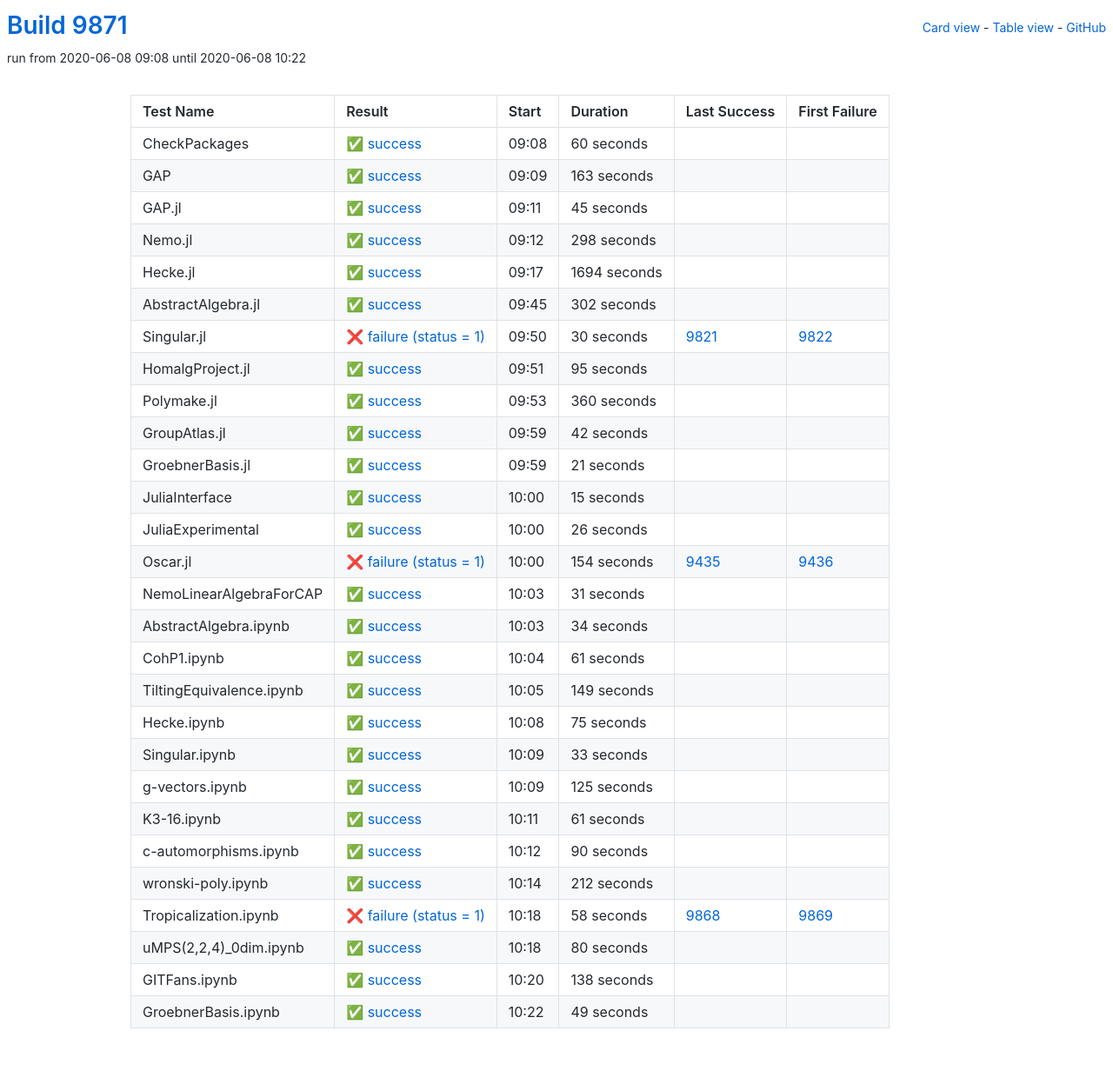
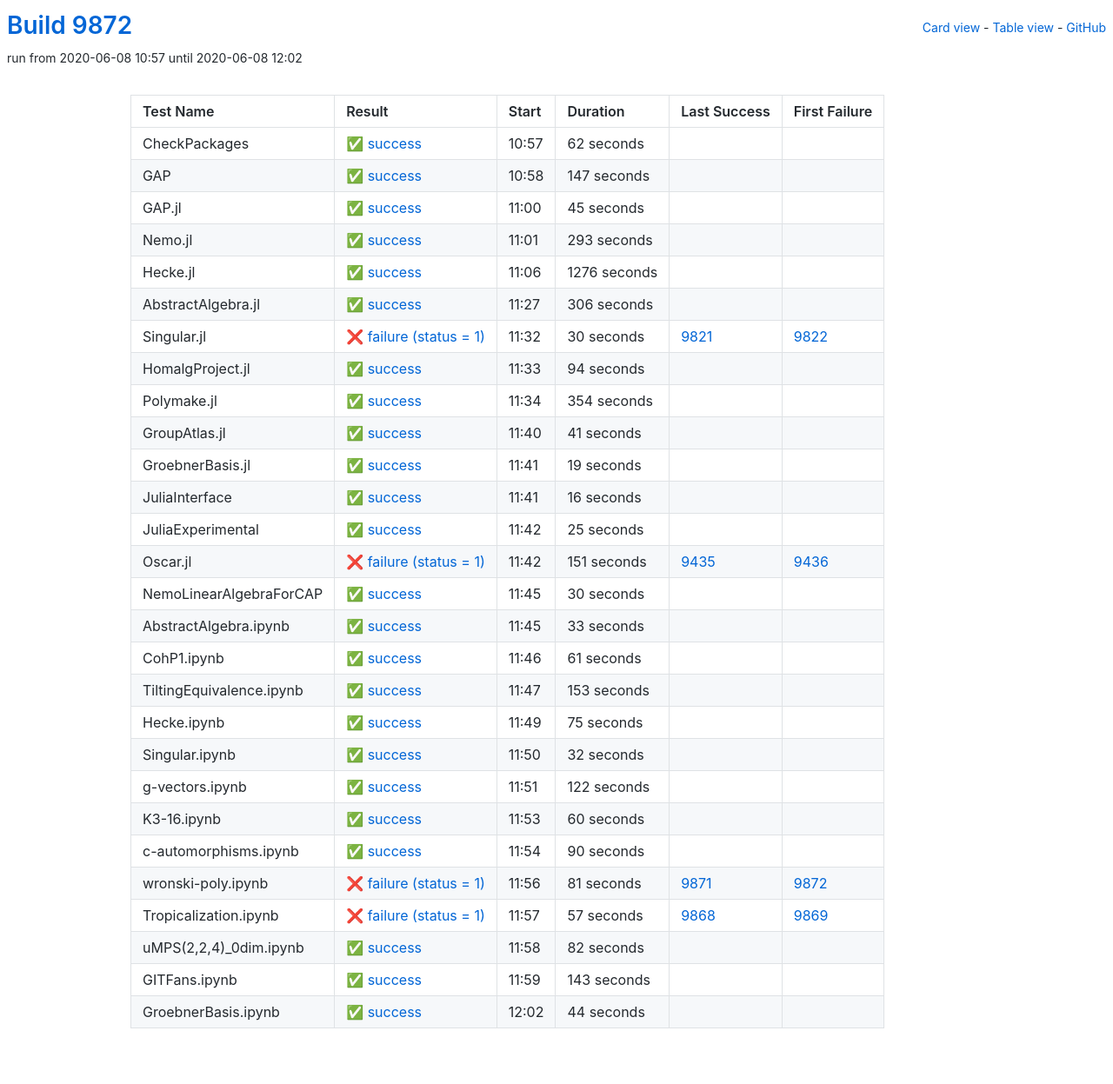
Before and after one commit to oscar-system/oscar-ci-status, a Jekyll site: the page built from table.html, in a window 1280 px wide. Shown: the whole page at 87% size. Built offline with Jekyll 4.4.1, drawn with Linux system fonts in a browser that asks for light colours.

Commit message:
Build 9872

```diff
--- a/_data/ci.yml
+++ b/_data/ci.yml
@@ -1,29 +1,29 @@
-build: 9871
-build_url: https://oscarci.mathematik.uni-kl.de/job/oscar/9871/
+build: 9872
+build_url: https://oscarci.mathematik.uni-kl.de/job/oscar/9872/
 job: oscar
 tests:
-- duration: 60
+- duration: 62
   exitcode: 0
   first_failure: false
   first_failure_url: null
   id: checkpackages
   last_success: false
   last_success_url: null
-  log: https://oscarci.mathematik.uni-kl.de/job/oscar/9871/artifact/logs/build-9871/CheckPackages.log
+  log: https://oscarci.mathematik.uni-kl.de/job/oscar/9872/artifact/logs/build-9872/CheckPackages.log
   name: CheckPackages
-  start: 2020-06-08 09:08
+  start: 2020-06-08 10:57
   status: success
   success: true
-- duration: 163
+- duration: 147
   exitcode: 0
   first_failure: false
   first_failure_url: null
   id: gap
   last_success: false
   last_success_url: null
-  log: https://oscarci.mathematik.uni-kl.de/job/oscar/9871/artifact/logs/build-9871/GAP.log
+  log: https://oscarci.mathematik.uni-kl.de/job/oscar/9872/artifact/logs/build-9872/GAP.log
   name: GAP
-  start: 2020-06-08 09:09
+  start: 2020-06-08 10:58
   status: success
   success: true
 - duration: 45
@@ -33,45 +33,45 @@
   id: gap-jl
   last_success: false
   last_success_url: null
-  log: https://oscarci.mathematik.uni-kl.de/job/oscar/9871/artifact/logs/build-9871/GAP.jl.log
+  log: https://oscarci.mathematik.uni-kl.de/job/oscar/9872/artifact/logs/build-9872/GAP.jl.log
   name: GAP.jl
-  start: 2020-06-08 09:11
+  start: 2020-06-08 11:00
   status: success
   success: true
-- duration: 298
+- duration: 293
   exitcode: 0
   first_failure: false
   first_failure_url: null
   id: nemo-jl
   last_success: false
   last_success_url: null
-  log: https://oscarci.mathematik.uni-kl.de/job/oscar/9871/artifact/logs/build-9871/Nemo.jl.log
+  log: https://oscarci.mathematik.uni-kl.de/job/oscar/9872/artifact/logs/build-9872/Nemo.jl.log
   name: Nemo.jl
-  start: 2020-06-08 09:12
+  start: 2020-06-08 11:01
   status: success
   success: true
-- duration: 1694
+- duration: 1276
   exitcode: 0
   first_failure: false
   first_failure_url: null
   id: hecke-jl
   last_success: false
   last_success_url: null
-  log: https://oscarci.mathematik.uni-kl.de/job/oscar/9871/artifact/logs/build-9871/Hecke.jl.log
+  log: https://oscarci.mathematik.uni-kl.de/job/oscar/9872/artifact/logs/build-9872/Hecke.jl.log
   name: Hecke.jl
-  start: 2020-06-08 09:17
+  start: 2020-06-08 11:06
   status: success
   success: true
-- duration: 302
+- duration: 306
   exitcode: 0
   first_failure: false
   first_failure_url: null
   id: abstractalgebra-jl
   last_success: false
   last_success_url: null
-  log: https://oscarci.mathematik.uni-kl.de/job/oscar/9871/artifact/logs/build-9871/AbstractAlgebra.jl.log
+  log: https://oscarci.mathematik.uni-kl.de/job/oscar/9872/artifact/logs/build-9872/AbstractAlgebra.jl.log
   name: AbstractAlgebra.jl
-  start: 2020-06-08 09:45
+  start: 2020-06-08 11:27
   status: success
   success: true
 - duration: 30
@@ -81,117 +81,117 @@
   id: singular-jl
   last_success: 9821
   last_success_url: https://oscarci.mathematik.uni-kl.de/job/oscar/9821/
-  log: https://oscarci.mathematik.uni-kl.de/job/oscar/9871/artifact/logs/build-9871/Singular.jl.log
+  log: https://oscarci.mathematik.uni-kl.de/job/oscar/9872/artifact/logs/build-9872/Singular.jl.log
   name: Singular.jl
-  start: 2020-06-08 09:50
+  start: 2020-06-08 11:32
   status: failure
   success: false
-- duration: 95
+- duration: 94
   exitcode: 0
   first_failure: false
   first_failure_url: null
   id: homalgproject-jl
   last_success: false
   last_success_url: null
-  log: https://oscarci.mathematik.uni-kl.de/job/oscar/9871/artifact/logs/build-9871/HomalgProject.jl.log
+  log: https://oscarci.mathematik.uni-kl.de/job/oscar/9872/artifact/logs/build-9872/HomalgProject.jl.log
   name: HomalgProject.jl
-  start: 2020-06-08 09:51
+  start: 2020-06-08 11:33
   status: success
   success: true
-- duration: 360
+- duration: 354
   exitcode: 0
   first_failure: false
   first_failure_url: null
   id: polymake-jl
   last_success: false
   last_success_url: null
-  log: https://oscarci.mathematik.uni-kl.de/job/oscar/9871/artifact/logs/build-9871/Polymake.jl.log
+  log: https://oscarci.mathematik.uni-kl.de/job/oscar/9872/artifact/logs/build-9872/Polymake.jl.log
   name: Polymake.jl
-  start: 2020-06-08 09:53
+  start: 2020-06-08 11:34
   status: success
   success: true
-- duration: 42
+- duration: 41
   exitcode: 0
   first_failure: false
   first_failure_url: null
   id: groupatlas-jl
   last_success: false
   last_success_url: null
-  log: https://oscarci.mathematik.uni-kl.de/job/oscar/9871/artifact/logs/build-9871/GroupAtlas.jl.log
+  log: https://oscarci.mathematik.uni-kl.de/job/oscar/9872/artifact/logs/build-9872/GroupAtlas.jl.log
   name: GroupAtlas.jl
-  start: 2020-06-08 09:59
+  start: 2020-06-08 11:40
   status: success
   success: true
-- duration: 21
+- duration: 19
   exitcode: 0
   first_failure: false
   first_failure_url: null
   id: groebnerbasis-jl
   last_success: false
   last_success_url: null
-  log: https://oscarci.mathematik.uni-kl.de/job/oscar/9871/artifact/logs/build-9871/GroebnerBasis.jl.log
+  log: https://oscarci.mathematik.uni-kl.de/job/oscar/9872/artifact/logs/build-9872/GroebnerBasis.jl.log
   name: GroebnerBasis.jl
-  start: 2020-06-08 09:59
+  start: 2020-06-08 11:41
   status: success
   success: true
-- duration: 15
+- duration: 16
   exitcode: 0
   first_failure: false
   first_failure_url: null
   id: juliainterface
   last_success: false
   last_success_url: null
-  log: https://oscarci.mathematik.uni-kl.de/job/oscar/9871/artifact/logs/build-9871/JuliaInterface.log
+  log: https://oscarci.mathematik.uni-kl.de/job/oscar/9872/artifact/logs/build-9872/JuliaInterface.log
   name: JuliaInterface
-  start: 2020-06-08 10:00
+  start: 2020-06-08 11:41
   status: success
   success: true
-- duration: 26
+- duration: 25
   exitcode: 0
   first_failure: false
   first_failure_url: null
   id: juliaexperimental
   last_success: false
   last_success_url: null
-  log: https://oscarci.mathematik.uni-kl.de/job/oscar/9871/artifact/logs/build-9871/JuliaExperimental.log
+  log: https://oscarci.mathematik.uni-kl.de/job/oscar/9872/artifact/logs/build-9872/JuliaExperimental.log
   name: JuliaExperimental
-  start: 2020-06-08 10:00
+  start: 2020-06-08 11:42
   status: success
   success: true
-- duration: 154
+- duration: 151
   exitcode: 1
   first_failure: 9436
   first_failure_url: https://oscarci.mathematik.uni-kl.de/job/oscar/9436/
   id: oscar-jl
   last_success: 9435
   last_success_url: https://oscarci.mathematik.uni-kl.de/job/oscar/9435/
-  log: https://oscarci.mathematik.uni-kl.de/job/oscar/9871/artifact/logs/build-9871/Oscar.jl.log
+  log: https://oscarci.mathematik.uni-kl.de/job/oscar/9872/artifact/logs/build-9872/Oscar.jl.log
   name: Oscar.jl
-  start: 2020-06-08 10:00
+  start: 2020-06-08 11:42
   status: failure
   success: false
-- duration: 31
+- duration: 30
   exitcode: 0
   first_failure: false
   first_failure_url: null
   id: nemolinearalgebraforcap
   last_success: false
   last_success_url: null
-  log: https://oscarci.mathematik.uni-kl.de/job/oscar/9871/artifact/logs/build-9871/NemoLinearAlgebraForCAP.log
+  log: https://oscarci.mathematik.uni-kl.de/job/oscar/9872/artifact/logs/build-9872/NemoLinearAlgebraForCAP.log
   name: NemoLinearAlgebraForCAP
-  start: 2020-06-08 10:03
+  start: 2020-06-08 11:45
   status: success
   success: true
-- duration: 34
+- duration: 33
   exitcode: 0
   first_failure: false
   first_failure_url: null
   id: abstractalgebra-ipynb
   last_success: false
   last_success_url: null
-  log: https://oscarci.mathematik.uni-kl.de/job/oscar/9871/artifact/logs/build-9871/AbstractAlgebra.ipynb.log
+  log: https://oscarci.mathematik.uni-kl.de/job/oscar/9872/artifact/logs/build-9872/AbstractAlgebra.ipynb.log
   name: AbstractAlgebra.ipynb
-  start: 2020-06-08 10:03
+  start: 2020-06-08 11:45
   status: success
   success: true
 - duration: 61
@@ -201,21 +201,21 @@
   id: cohp1-ipynb
   last_success: false
   last_success_url: null
-  log: https://oscarci.mathematik.uni-kl.de/job/oscar/9871/artifact/logs/build-9871/CohP1.ipynb.log
+  log: https://oscarci.mathematik.uni-kl.de/job/oscar/9872/artifact/logs/build-9872/CohP1.ipynb.log
   name: CohP1.ipynb
-  start: 2020-06-08 10:04
+  start: 2020-06-08 11:46
   status: success
   success: true
-- duration: 149
+- duration: 153
   exitcode: 0
   first_failure: false
   first_failure_url: null
   id: tiltingequivalence-ipynb
   last_success: false
   last_success_url: null
-  log: https://oscarci.mathematik.uni-kl.de/job/oscar/9871/artifact/logs/build-9871/TiltingEquivalence.ipynb.log
+  log: https://oscarci.mathematik.uni-kl.de/job/oscar/9872/artifact/logs/build-9872/TiltingEquivalence.ipynb.log
   name: TiltingEquivalence.ipynb
-  start: 2020-06-08 10:05
+  start: 2020-06-08 11:47
   status: success
   success: true
 - duration: 75
@@ -225,45 +225,45 @@
   id: hecke-ipynb
   last_success: false
   last_success_url: null
-  log: https://oscarci.mathematik.uni-kl.de/job/oscar/9871/artifact/logs/build-9871/Hecke.ipynb.log
+  log: https://oscarci.mathematik.uni-kl.de/job/oscar/9872/artifact/logs/build-9872/Hecke.ipynb.log
   name: Hecke.ipynb
-  start: 2020-06-08 10:08
+  start: 2020-06-08 11:49
   status: success
   success: true
-- duration: 33
+- duration: 32
   exitcode: 0
   first_failure: false
   first_failure_url: null
   id: singular-ipynb
   last_success: false
   last_success_url: null
-  log: https://oscarci.mathematik.uni-kl.de/job/oscar/9871/artifact/logs/build-9871/Singular.ipynb.log
+  log: https://oscarci.mathematik.uni-kl.de/job/oscar/9872/artifact/logs/build-9872/Singular.ipynb.log
   name: Singular.ipynb
-  start: 2020-06-08 10:09
+  start: 2020-06-08 11:50
   status: success
   success: true
-- duration: 125
+- duration: 122
   exitcode: 0
   first_failure: false
   first_failure_url: null
   id: g-vectors-ipynb
   last_success: false
   last_success_url: null
-  log: https://oscarci.mathematik.uni-kl.de/job/oscar/9871/artifact/logs/build-9871/g-vectors.ipynb.log
+  log: https://oscarci.mathematik.uni-kl.de/job/oscar/9872/artifact/logs/build-9872/g-vectors.ipynb.log
   name: g-vectors.ipynb
-  start: 2020-06-08 10:09
+  start: 2020-06-08 11:51
   status: success
   success: true
-- duration: 61
+- duration: 60
   exitcode: 0
   first_failure: false
   first_failure_url: null
   id: k3-16-ipynb
   last_success: false
   last_success_url: null
-  log: https://oscarci.mathematik.uni-kl.de/job/oscar/9871/artifact/logs/build-9871/K3-16.ipynb.log
+  log: https://oscarci.mathematik.uni-kl.de/job/oscar/9872/artifact/logs/build-9872/K3-16.ipynb.log
   name: K3-16.ipynb
-  start: 2020-06-08 10:11
+  start: 2020-06-08 11:53
   status: success
   success: true
 - duration: 90
@@ -273,68 +273,68 @@
   id: c-automorphisms-ipynb
   last_success: false
   last_success_url: null
-  log: https://oscarci.mathematik.uni-kl.de/job/oscar/9871/artifact/logs/build-9871/c-automorphisms.ipynb.log
+  log: https://oscarci.mathematik.uni-kl.de/job/oscar/9872/artifact/logs/build-9872/c-automorphisms.ipynb.log
   name: c-automorphisms.ipynb
-  start: 2020-06-08 10:12
+  start: 2020-06-08 11:54
   status: success
   success: true
-- duration: 212
-  exitcode: 0
-  first_failure: false
-  first_failure_url: null
+- duration: 81
+  exitcode: 1
+  first_failure: 9872
+  first_failure_url: https://oscarci.mathematik.uni-kl.de/job/oscar/9872/
   id: wronski-poly-ipynb
-  last_success: false
-  last_success_url: null
-  log: https://oscarci.mathematik.uni-kl.de/job/oscar/9871/artifact/logs/build-9871/wronski-poly.ipynb.log
+  last_success: 9871
+  last_success_url: https://oscarci.mathematik.uni-kl.de/job/oscar/9871/
+  log: https://oscarci.mathematik.uni-kl.de/job/oscar/9872/artifact/logs/build-9872/wronski-poly.ipynb.log
   name: wronski-poly.ipynb
-  start: 2020-06-08 10:14
-  status: success
-  success: true
-- duration: 58
+  start: 2020-06-08 11:56
+  status: failure
+  success: false
+- duration: 57
   exitcode: 1
   first_failure: 9869
   first_failure_url: https://oscarci.mathematik.uni-kl.de/job/oscar/9869/
   id: tropicalization-ipynb
   last_success: 9868
   last_success_url: https://oscarci.mathematik.uni-kl.de/job/oscar/9868/
-  log: https://oscarci.mathematik.uni-kl.de/job/oscar/9871/artifact/logs/build-9871/Tropicalization.ipynb.log
+  log: https://oscarci.mathematik.uni-kl.de/job/oscar/9872/artifact/logs/build-9872/Tropicalization.ipynb.log
   name: Tropicalization.ipynb
-  start: 2020-06-08 10:18
+  start: 2020-06-08 11:57
   status: failure
   success: false
-- duration: 80
+- duration: 82
   exitcode: 0
   first_failure: false
   first_failure_url: null
   id: umps-2-2-4-0dim-ipynb
   last_success: false
   last_success_url: null
-  log: https://oscarci.mathematik.uni-kl.de/job/oscar/9871/artifact/logs/build-9871/uMPS-2-2-4-_0dim.ipynb.log
+  log: https://oscarci.mathematik.uni-kl.de/job/oscar/9872/artifact/logs/build-9872/uMPS-2-2-4-_0dim.ipynb.log
   name: uMPS(2,2,4)_0dim.ipynb
-  start: 2020-06-08 10:18
+  start: 2020-06-08 11:58
   status: success
   success: true
-- duration: 138
+- duration: 143
   exitcode: 0
   first_failure: false
   first_failure_url: null
   id: gitfans-ipynb
   last_success: false
   last_success_url: null
-  log: https://oscarci.mathematik.uni-kl.de/job/oscar/9871/artifact/logs/build-9871/GITFans.ipynb.log
+  log: https://oscarci.mathematik.uni-kl.de/job/oscar/9872/artifact/logs/build-9872/GITFans.ipynb.log
   name: GITFans.ipynb
-  start: 2020-06-08 10:20
+  start: 2020-06-08 11:59
   status: success
   success: true
-- duration: 49
+- duration: 44
   exitcode: 0
   first_failure: false
   first_failure_url: null
   id: groebnerbasis-ipynb
   last_success: false
   last_success_url: null
-  log: https://oscarci.mathematik.uni-kl.de/job/oscar/9871/artifact/logs/build-9871/GroebnerBasis.ipynb.log
+  log: https://oscarci.mathematik.uni-kl.de/job/oscar/9872/artifact/logs/build-9872/GroebnerBasis.ipynb.log
   name: GroebnerBasis.ipynb
-  start: 2020-06-08 10:22
+  start: 2020-06-08 12:02
   status: success
   success: true
```
Also changed, not shown: README.md.
